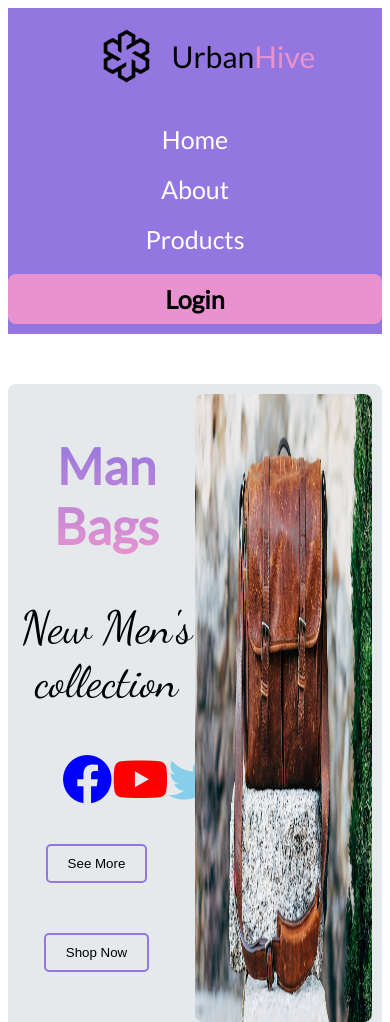
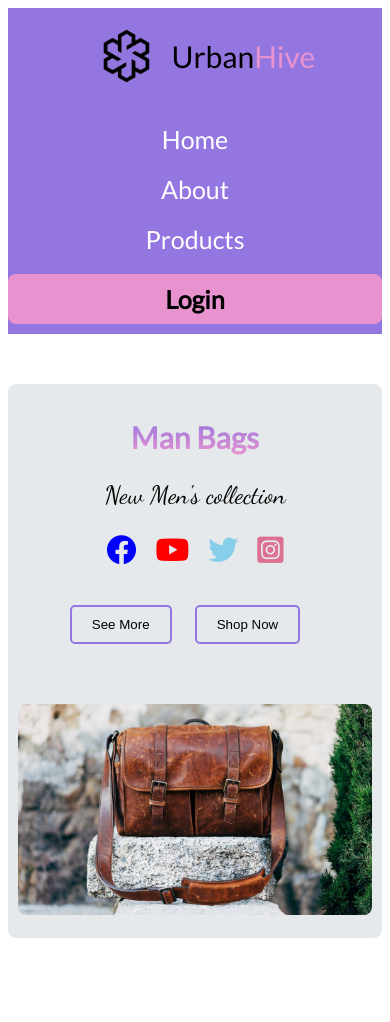
Before and after one commit to mahfuzul84/conceptual-session-repo, a plain HTML site: page index.html in a window 390 px wide. Shown: the top 1022 px of the page. After the commit the page ends 946 px from the top, so only its background shows below. Drawn offline with Linux system fonts and the light colour scheme.

Commit message:
responsive styles added

```diff
--- a/styles/responsive.css
+++ b/styles/responsive.css
@@ -13,4 +13,22 @@
         width: 100%;
         margin-bottom: 10px;
     }
+    /* nav responsive ends here */
+
+    .banner-container{
+        flex-direction: column;
+    }
+    .banner-text, .banner-img{
+        width: 100%;
+        margin-bottom: 10px;
+    }
+    .banner-text h1{
+        font-size: 30px;
+    }
+    .banner-text p{
+        font-size: 25px;
+    }
+    .fa-brands{
+        font-size: 30px;
+    }
 }
```
